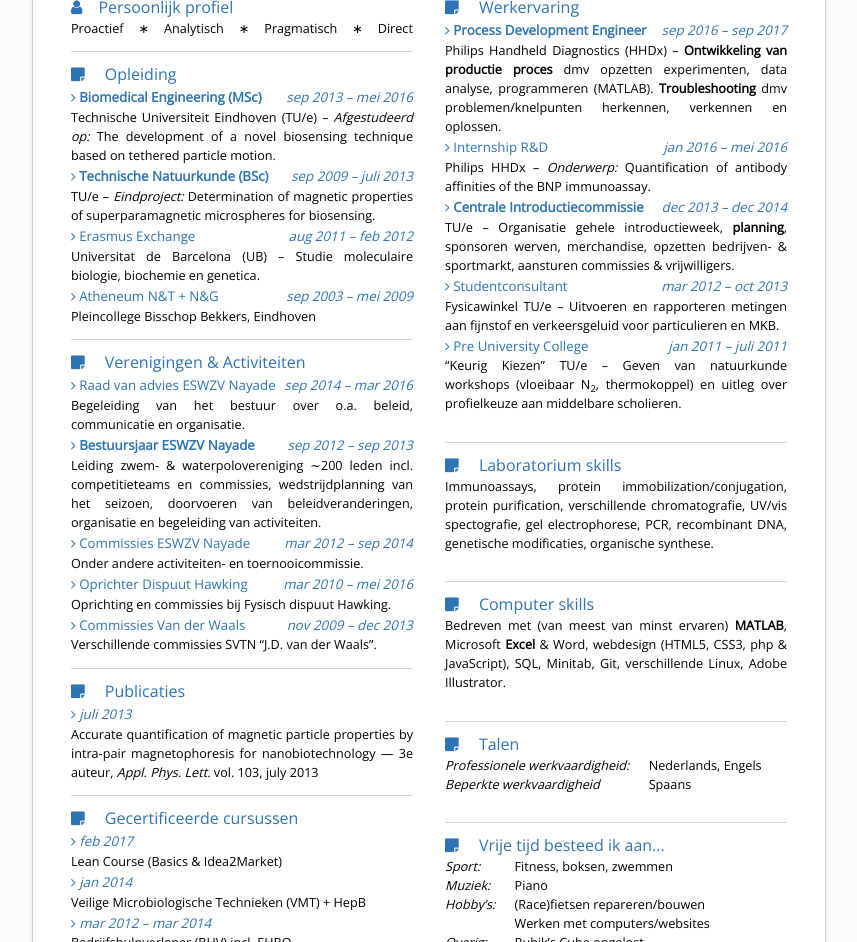
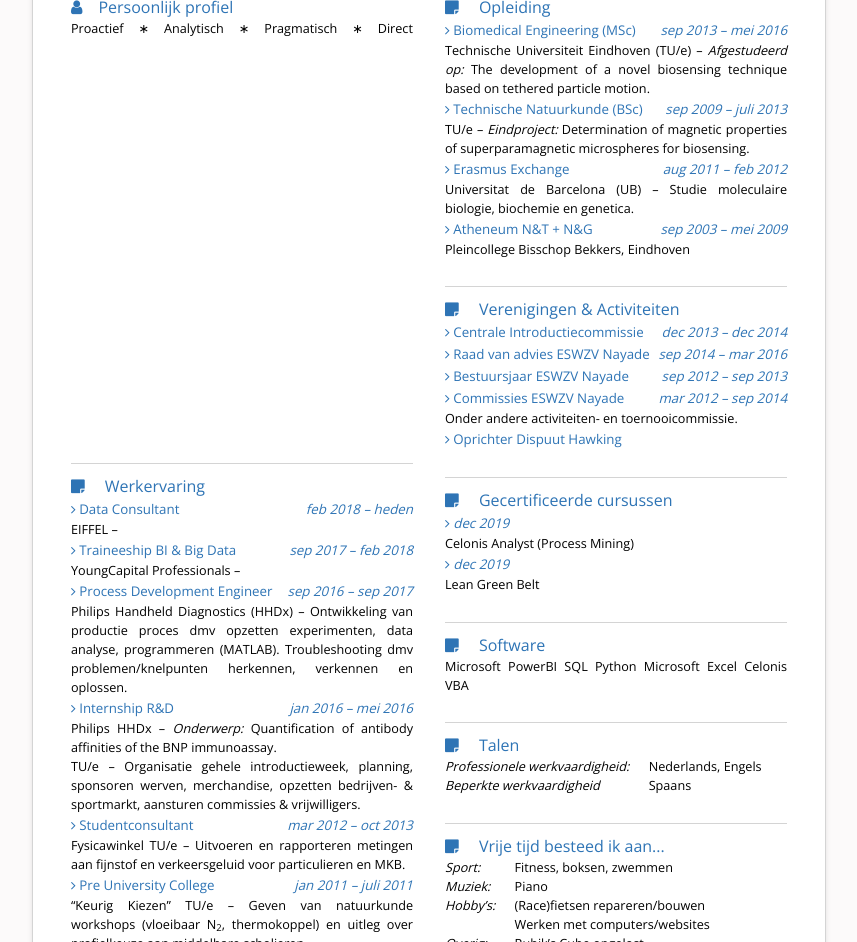
Before and after one commit to ab-os/cv, a plain HTML site: page cv_nl.html in a window 1280 px wide. Shown: the part 169-1111 px from the top of the page, without its empty margins (211-1068 px from the left). Drawn offline with nearby package versions, Linux system fonts and the light colour scheme.

Commit message:
Nieuwe html

```diff
--- a/cv_nl.html
+++ b/cv_nl.html
@@ -26,14 +26,14 @@
 	<!-- Header -->
 	<header class="flex-container">
 
-		<img src="pasfoto.jpg" alt="Arjen Bos" height="76px">
+		<img src="pasfoto_2.jpg" alt="Arjen Bos" height="76px">
 
 		<h1>Arjen Bos</h1>
 
 		<div class="right-align">
-			Eindhoven <i class="fa fa-fw fa-map-marker"></i><br>
 			+31 6 15399756 <i class="fa fa-fw fa-phone"></i><br>
 			arjen@bos4.nl <i class="fa fa-fw fa-envelope"></i><br>
+			Eindhoven <i class="fa fa-fw fa-map-marker"></i><br>
 			03 Jan 1991 <i class="fa fa-fw fa-birthday-cake"></i>
 		</div>
 
@@ -53,13 +53,49 @@
 				</div>
 			</section>
 
+			<!-- Werkervaring -->
+			<section>
+				<h2>Werkervaring</h2>
+				<h3>Data Consultant<span class="date">feb 2018 - heden</span></h3>
+				<p>EIFFEL &ndash;</p>
+
+
+				<h3>Traineeship BI &amp; Big Data<span class="date">sep 2017 - feb 2018</span></h3>
+				<p>YoungCapital Professionals &ndash; </p>
+
+
+				<h3>Process Development Engineer<span class="date">sep 2016 - sep 2017</span></h3>
+				<p>Philips Handheld Diagnostics (HHDx) &ndash; Ontwikkeling van productie proces dmv opzetten experimenten, data analyse, programmeren (MATLAB). Troubleshooting dmv problemen/knelpunten herkennen, verkennen en oplossen.</p>
+
+				<h3>Internship R&amp;D<span class="date">jan 2016 - mei 2016</span></h3>
+				<p>Philips HHDx &ndash; <i>Onderwerp:</i> Quantification of antibody affinities of the BNP immunoassay.</p>
+
+
+				<p>TU/e &ndash; Organisatie gehele introductieweek, planning, sponsoren werven, merchandise, opzetten bedrijven- &amp; sportmarkt, aansturen commissies &amp; vrijwilligers.
+
+				<h3>Studentconsultant<span class="date">mar 2012 - oct 2013</span></h3>
+				<p>Fysicawinkel TU/e &ndash; Uitvoeren en rapporteren metingen aan fijnstof en verkeersgeluid voor particulieren en MKB.</p>
+
+				<h3>Pre University College<span class="date">jan 2011 - juli 2011</span></h3>
+				<p>&ldquo;Keurig Kiezen&rdquo; TU/e &ndash; Geven van natuurkunde workshops (vloeibaar N<sub>2</sub>, thermokoppel) en uitleg over profielkeuze aan middelbare scholieren.</p>
+			</section>
+
+		<!-- Close left column -->
+		</div>
+
+
+		<!-- Right column -->
+		<div class="flex-container flex-vertical column margin-left">
+
+
+
 			<!-- Opleiding -->
 			<section>
 				<h2>Opleiding</h2>
-				<h3><strong>Biomedical Engineering (MSc)</strong><span class="date">sep 2013 - mei 2016</span></h3>
+				<h3>Biomedical Engineering (MSc)<span class="date">sep 2013 - mei 2016</span></h3>
 				<p>Technische Universiteit Eindhoven (TU/e) &ndash; <i>Afgestudeerd op:</i> The development of a novel biosensing technique based on tethered particle motion.</p>
 
-				<h3><strong>Technische Natuurkunde (BSc)</strong><span class="date">sep 2009 - juli 2013</h3>
+				<h3>Technische Natuurkunde (BSc)<span class="date">sep 2009 - juli 2013</h3>
 				<p>TU/e &ndash; <i>Eindproject:</i> Determination of magnetic properties of superparamagnetic microspheres for biosensing.</p>
 
 				<h3>Erasmus Exchange<span class="date">aug 2011 - feb 2012</span></h3>
@@ -72,78 +108,37 @@
 			<!-- Extracurriculair -->
 			<section>
 				<h2>Verenigingen &amp; Activiteiten</h2>
+				<h3>Centrale Introductiecommissie<span class="date">dec 2013 - dec 2014</span></h3>
 				<h3>Raad van advies ESWZV Nayade<span class="date">sep 2014 - mar 2016</span></h3>
-				<p>Begeleiding van het bestuur over o.a. beleid, communicatie en organisatie.</p>
-
-				<h3><strong>Bestuursjaar ESWZV Nayade</strong><span class="date">sep 2012 - sep 2013</span></h3>
-				<p>Leiding zwem- &amp; waterpolovereniging &sim;200 leden incl. competitieteams en commissies, wedstrijdplanning van het seizoen, doorvoeren van beleidveranderingen, organisatie en begeleiding van activiteiten.</p>
-
+				<h3>Bestuursjaar ESWZV Nayade<span class="date">sep 2012 - sep 2013</span></h3>
 				<h3>Commissies ESWZV Nayade<span class="date">mar 2012 - sep 2014</span></h3>
 				<p>Onder andere activiteiten- en toernooicommissie.</p>
 
-				<h3>Oprichter Dispuut Hawking<span class="date">mar 2010 - mei 2016</span></h3>
-				<p>Oprichting en commissies bij Fysisch dispuut Hawking.</p>
-
-				<h3>Commissies Van der Waals<span class="date">nov 2009 - dec 2013</span></h3>
-				<p>Verschillende commissies SVTN &ldquo;J.D. van der Waals&rdquo;.</p>
+				<h3>Oprichter Dispuut Hawking</h3>
 			</section>
 
-			<!-- Publicaties -->
-			<section>
-				<h2>Publicaties</h2>
-				<h3 class="date left-align">juli 2013</h3>
-				<p>Accurate quantification of magnetic particle properties by intra-pair magnetophoresis for nanobiotechnology &mdash; 3e auteur, <i>Appl. Phys. Lett.</i> vol. 103, july 2013</p>
-			</section>
 
 			<!-- Cursussen -->
 			<section>
 				<h2>Gecertificeerde cursussen</h2>
-				<h3 class="date left-align">feb 2017</h3>
-				<p>Lean Course (Basics &amp; Idea2Market)</p>
+				<h3 class="date left-align">dec 2019</h3>
+				<p>Celonis Analyst (Process Mining)</p>
 
-				<h3 class="date left-align">jan 2014</h3>
-				<p>Veilige Microbiologische Technieken (VMT) + HepB</p>
-
-				<h3 class="date left-align">mar 2012 &ndash; mar 2014</h3>
-				<p>Bedrijfshulpverlener (BHV) incl. EHBO</p>
-			</section>
-
-		<!-- Close left column -->
-		</div>
-
-
-		<!-- Right column -->
-		<div class="flex-container flex-vertical column margin-left">
-
-			<!-- Werkervaring -->
-			<section>
-				<h2>Werkervaring</h2>
-				<h3><strong>Process Development Engineer</strong><span class="date">sep 2016 - sep 2017</span></h3>
-				<p>Philips Handheld Diagnostics (HHDx) &ndash; <strong>Ontwikkeling van productie proces</strong> dmv opzetten experimenten, data analyse, programmeren (MATLAB). <strong>Troubleshooting</strong> dmv problemen/knelpunten herkennen, verkennen en oplossen.</p>
-
-				<h3>Internship R&amp;D<span class="date">jan 2016 - mei 2016</span></h3>
-				<p>Philips HHDx &ndash; <i>Onderwerp:</i> Quantification of antibody affinities of the BNP immunoassay.</p>
-
-				<h3><strong>Centrale Introductiecommissie</strong><span class="date">dec 2013 - dec 2014</span></h3>
-				<p>TU/e &ndash; Organisatie gehele introductieweek, <strong>planning</strong>, sponsoren werven, merchandise, opzetten bedrijven- &amp; sportmarkt, aansturen commissies &amp; vrijwilligers.
-
-				<h3>Studentconsultant<span class="date">mar 2012 - oct 2013</span></h3>
-				<p>Fysicawinkel TU/e &ndash; Uitvoeren en rapporteren metingen aan fijnstof en verkeersgeluid voor particulieren en MKB.</p>
-
-				<h3>Pre University College<span class="date">jan 2011 - juli 2011</span></h3>
-				<p>&ldquo;Keurig Kiezen&rdquo; TU/e &ndash; Geven van natuurkunde workshops (vloeibaar N<sub>2</sub>, thermokoppel) en uitleg over profielkeuze aan middelbare scholieren.</p>
-			</section>
-
-			<!-- Lab -->
-			<section>
-				<h2>Laboratorium skills</h2>
-				<p>Immunoassays, protein immobilization/conjugation, protein purification, verschillende chromatografie, UV/vis spectografie, gel electrophorese, PCR, recombinant DNA, genetische modificaties, organische synthese.
+				<h3 class="date left-align">dec 2019</h3>
+				<p>Lean Green Belt</p>
 			</section>
 
 			<!-- Computer -->
 			<section>
-				<h2>Computer skills</h2>
-				<p>Bedreven met (van meest van minst ervaren) <strong>MATLAB</strong>, Microsoft <strong>Excel</strong> &amp; Word,  webdesign (HTML5, CSS3, php &amp; JavaScript), SQL, Minitab, Git, verschillende Linux, Adobe Illustrator.</p>
+				<h2>Software</h2>
+				<p>
+					Microsoft PowerBI
+					SQL
+					Python
+					Microsoft Excel
+					Celonis
+					VBA
+				</p>
 			</section>
 
 			<!-- Talen -->
```
Also changed, not shown: 1 other file.
